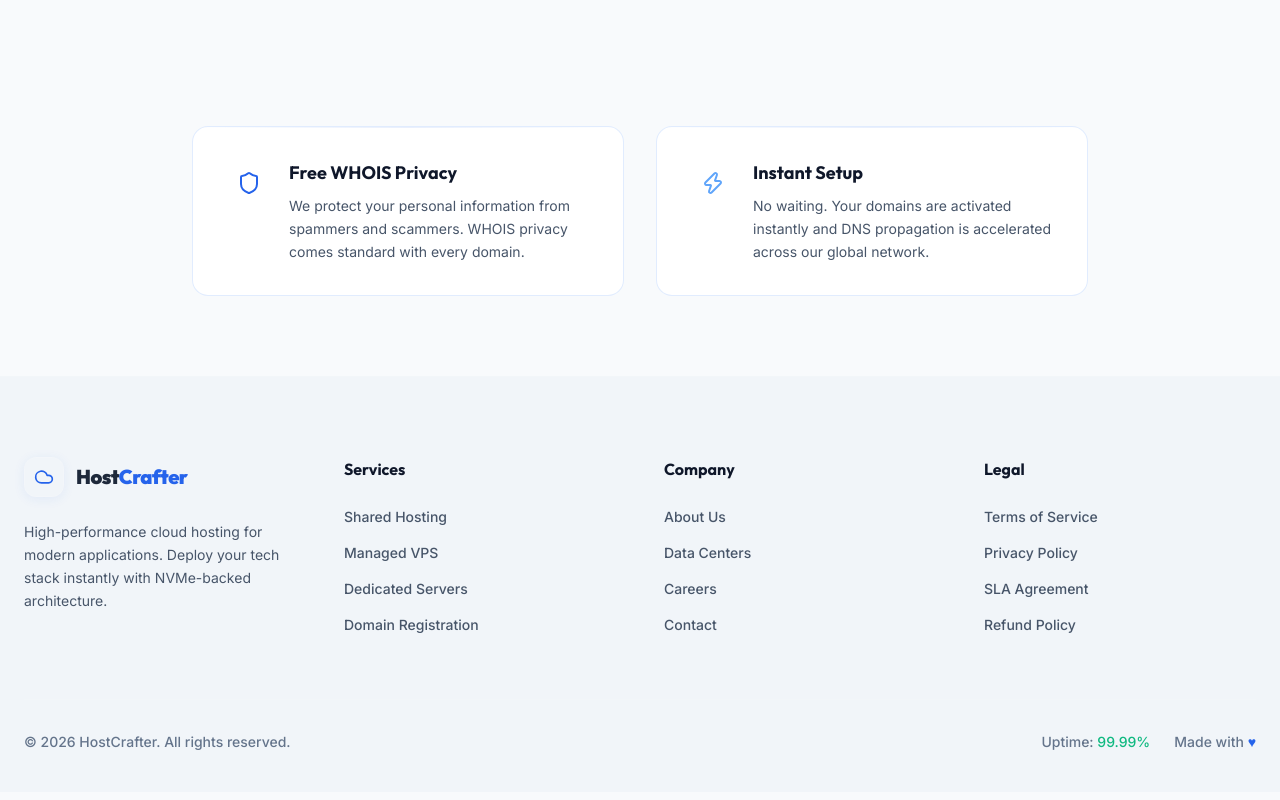
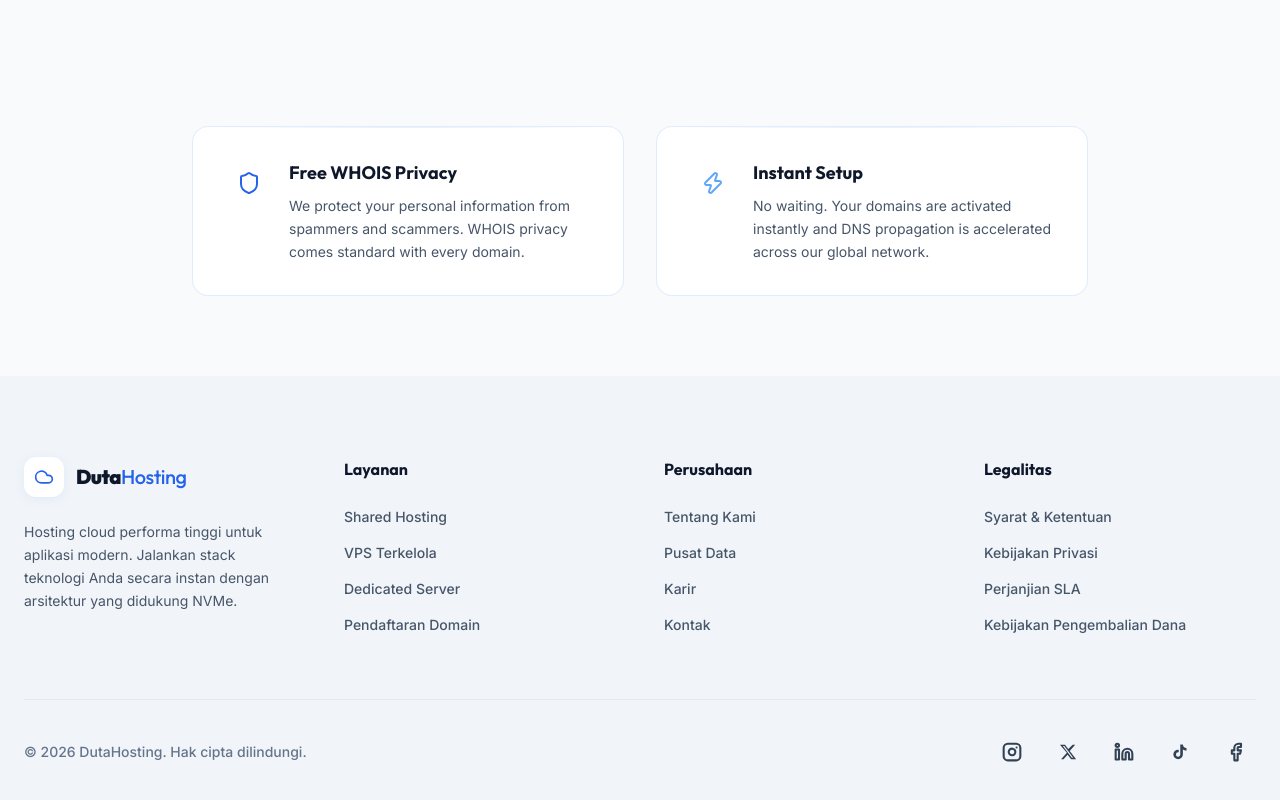
Before and after one commit to dutaposco/dutahosting, a React (Vite) app: page /domains in a window 1280 px wide. Shown: the part 1431-2231 px from the top of the page. Built offline with nearby package versions, Linux system fonts and the light colour scheme.

Commit message:
Update Footer.jsx

```diff
--- a/src/components/Footer.jsx
+++ b/src/components/Footer.jsx
@@ -8,52 +8,70 @@ export default function Footer() {
         <div className="grid grid-cols-1 md:grid-cols-2 lg:grid-cols-4 gap-12 mb-16">
           <div className="flex flex-col gap-6">
             <Link to="/" className="flex items-center gap-3 group">
-              <div className="w-10 h-10 bg-surface-2 border border-white/10 rounded-xl flex items-center justify-center text-accent shadow-card transition-all duration-500 group-hover:border-accent group-hover:shadow-glow">
+              <div className="w-10 h-10 bg-surface border border-white/10 rounded-xl flex items-center justify-center text-accent shadow-card transition-all duration-500 group-hover:border-accent group-hover:shadow-glow">
                 <Cloud size={20} />
               </div>
-              <span className="font-heading text-xl font-black tracking-tight">Host<span className="text-accent">Crafter</span></span>
+              <span className="font-heading text-xl font-black tracking-tight text-slate-900">Duta<span className="text-accent font-medium">Hosting</span></span>
             </Link>
-            <p className="text-soft text-sm leading-relaxed max-w-[280px]">
-              High-performance cloud hosting for modern applications. Deploy your tech stack instantly with NVMe-backed architecture.
+            <p className="text-slate-600 text-sm leading-relaxed max-w-[280px]">
+              Hosting cloud performa tinggi untuk aplikasi modern. Jalankan stack teknologi Anda secara instan dengan arsitektur yang didukung NVMe.
             </p>
           </div>
 
           <div>
-            <h4 className="font-heading font-bold text-slate-900 mb-6">Services</h4>
-            <ul className="flex flex-col gap-4 text-sm font-medium text-soft">
+            <h4 className="font-heading font-bold text-slate-900 mb-6">Layanan</h4>
+            <ul className="flex flex-col gap-4 text-sm font-medium text-slate-600">
               <li><Link to="/pricing" className="hover:text-accent transition-colors">Shared Hosting</Link></li>
-              <li><Link to="/pricing" className="hover:text-accent transition-colors">Managed VPS</Link></li>
-              <li><Link to="/pricing" className="hover:text-accent transition-colors">Dedicated Servers</Link></li>
-              <li><Link to="/domains" className="hover:text-accent transition-colors">Domain Registration</Link></li>
+              <li><Link to="/pricing" className="hover:text-accent transition-colors">VPS Terkelola</Link></li>
+              <li><Link to="/pricing" className="hover:text-accent transition-colors">Dedicated Server</Link></li>
+              <li><Link to="/domains" className="hover:text-accent transition-colors">Pendaftaran Domain</Link></li>
             </ul>
           </div>
 
           <div>
-            <h4 className="font-heading font-bold text-slate-900 mb-6">Company</h4>
-            <ul className="flex flex-col gap-4 text-sm font-medium text-soft">
-              <li><Link to="/" className="hover:text-accent transition-colors">About Us</Link></li>
-              <li><a href="#" className="hover:text-accent transition-colors">Data Centers</a></li>
-              <li><a href="#" className="hover:text-accent transition-colors">Careers</a></li>
-              <li><a href="#" className="hover:text-accent transition-colors">Contact</a></li>
+            <h4 className="font-heading font-bold text-slate-900 mb-6">Perusahaan</h4>
+            <ul className="flex flex-col gap-4 text-sm font-medium text-slate-600">
+              <li><Link to="/" className="hover:text-accent transition-colors">Tentang Kami</Link></li>
+              <li><a href="#" className="hover:text-accent transition-colors">Pusat Data</a></li>
+              <li><a href="#" className="hover:text-accent transition-colors">Karir</a></li>
+              <li><a href="#" className="hover:text-accent transition-colors">Kontak</a></li>
             </ul>
           </div>
 
           <div>
-            <h4 className="font-heading font-bold text-slate-900 mb-6">Legal</h4>
-            <ul className="flex flex-col gap-4 text-sm font-medium text-soft">
-              <li><a href="#" className="hover:text-accent transition-colors">Terms of Service</a></li>
-              <li><a href="#" className="hover:text-accent transition-colors">Privacy Policy</a></li>
-              <li><a href="#" className="hover:text-accent transition-colors">SLA Agreement</a></li>
-              <li><a href="#" className="hover:text-accent transition-colors">Refund Policy</a></li>
+            <h4 className="font-heading font-bold text-slate-900 mb-6">Legalitas</h4>
+            <ul className="flex flex-col gap-4 text-sm font-medium text-slate-600">
+              <li><a href="#" className="hover:text-accent transition-colors">Syarat & Ketentuan</a></li>
+              <li><a href="#" className="hover:text-accent transition-colors">Kebijakan Privasi</a></li>
+              <li><a href="#" className="hover:text-accent transition-colors">Perjanjian SLA</a></li>
+              <li><a href="#" className="hover:text-accent transition-colors">Kebijakan Pengembalian Dana</a></li>
             </ul>
           </div>
         </div>
 
-        <div className="pt-8 border-t border-white/5 flex flex-col md:flex-row items-center justify-between gap-4 text-sm font-medium text-muted">
-          <p>© {new Date().getFullYear()} HostCrafter. All rights reserved.</p>
-          <div className="flex gap-6">
-            <span>Uptime: <span className="text-green">99.99%</span></span>
-            <span>Made with <span className="text-accent">♥</span></span>
+        <div className="pt-8 border-t border-black/5 flex flex-col md:flex-row items-center justify-between gap-4 text-sm font-medium text-slate-500">
+          <p>© {new Date().getFullYear()} DutaHosting. Hak cipta dilindungi.</p>
+          <div className="flex items-center gap-4">
+            {/* Instagram */}
+            <a href="#" aria-label="Instagram" className="w-10 h-10 rounded-xl bg-slate-100 hover:bg-accent hover:text-white text-slate-700 flex items-center justify-center transition-all duration-300 hover:scale-110">
+              <svg xmlns="http://www.w3.org/2000/svg" width="20" height="20" viewBox="0 0 24 24" fill="none" stroke="currentColor" strokeWidth="2.5" strokeLinecap="round" strokeLinejoin="round"><rect width="20" height="20" x="2" y="2" rx="5" ry="5"/><path d="M16 11.37A4 4 0 1 1 12.63 8 4 4 0 0 1 16 11.37z"/><line x1="17.5" x2="17.51" y1="6.5" y2="6.5"/></svg>
+            </a>
+            {/* X / Twitter */}
+            <a href="#" aria-label="X (Twitter)" className="w-10 h-10 rounded-xl bg-slate-100 hover:bg-accent hover:text-white text-slate-700 flex items-center justify-center transition-all duration-300 hover:scale-110">
+              <svg xmlns="http://www.w3.org/2000/svg" width="18" height="18" viewBox="0 0 24 24" fill="currentColor"><path d="M18.244 2.25h3.308l-7.227 8.26 8.502 11.24H16.17l-4.714-6.231-5.401 6.231H2.747l7.73-8.835L1.254 2.25H8.08l4.259 5.63zm-1.161 17.52h1.833L7.084 4.126H5.117z"/></svg>
+            </a>
+            {/* LinkedIn */}
+            <a href="#" aria-label="LinkedIn" className="w-10 h-10 rounded-xl bg-slate-100 hover:bg-accent hover:text-white text-slate-700 flex items-center justify-center transition-all duration-300 hover:scale-110">
+              <svg xmlns="http://www.w3.org/2000/svg" width="20" height="20" viewBox="0 0 24 24" fill="none" stroke="currentColor" strokeWidth="2.5" strokeLinecap="round" strokeLinejoin="round"><path d="M16 8a6 6 0 0 1 6 6v7h-4v-7a2 2 0 0 0-2-2 2 2 0 0 0-2 2v7h-4v-7a6 6 0 0 1 6-6z"/><rect width="4" height="12" x="2" y="9"/><circle cx="4" cy="4" r="2"/></svg>
+            </a>
+            {/* TikTok */}
+            <a href="#" aria-label="TikTok" className="w-10 h-10 rounded-xl bg-slate-100 hover:bg-accent hover:text-white text-slate-700 flex items-center justify-center transition-all duration-300 hover:scale-110">
+              <svg xmlns="http://www.w3.org/2000/svg" width="18" height="18" viewBox="0 0 24 24" fill="currentColor"><path d="M19.59 6.69a4.83 4.83 0 01-3.77-4.25V2h-3.45v13.67a2.89 2.89 0 01-2.88 2.5 2.89 2.89 0 01-2.89-2.89 2.89 2.89 0 012.89-2.89c.28 0 .54.04.79.1V9.01a6.34 6.34 0 00-.79-.05 6.34 6.34 0 00-6.34 6.34 6.34 6.34 0 006.34 6.34 6.34 6.34 0 006.34-6.34V8.69a8.19 8.19 0 004.79 1.54V6.78a4.85 4.85 0 01-1.03-.09z"/></svg>
+            </a>
+            {/* Facebook */}
+            <a href="#" aria-label="Facebook" className="w-10 h-10 rounded-xl bg-slate-100 hover:bg-accent hover:text-white text-slate-700 flex items-center justify-center transition-all duration-300 hover:scale-110">
+              <svg xmlns="http://www.w3.org/2000/svg" width="20" height="20" viewBox="0 0 24 24" fill="none" stroke="currentColor" strokeWidth="2.5" strokeLinecap="round" strokeLinejoin="round"><path d="M18 2h-3a5 5 0 0 0-5 5v3H7v4h3v8h4v-8h3l1-4h-4V7a1 1 0 0 1 1-1h3z"/></svg>
+            </a>
           </div>
         </div>
       </div>
```
